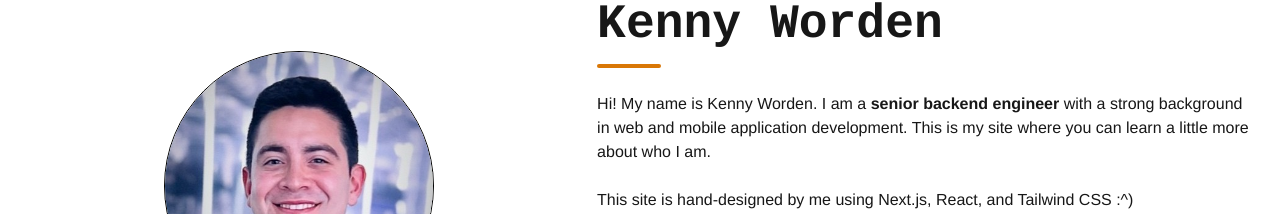
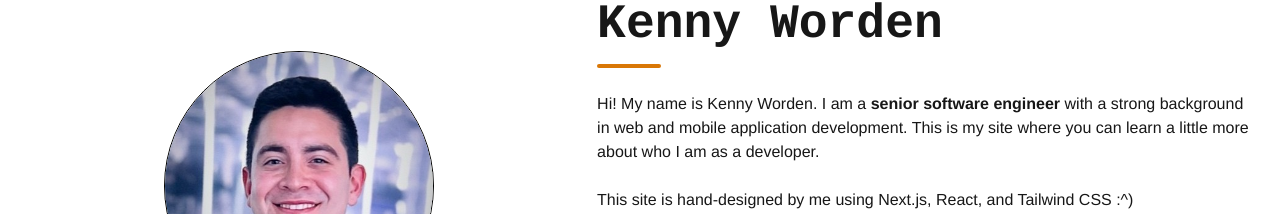
Before and after one commit to kkworden/kenny-worden-web, a Next.js app: page / in a window 1280 px wide. Shown: the part 120-334 px from the top of the page. Built offline with nearby package versions, Linux system fonts and the light colour scheme.

Commit message:
Fix hero section

```diff
--- a/src/components/sections/HeroSection.tsx
+++ b/src/components/sections/HeroSection.tsx
@@ -21,9 +21,9 @@ export default function HeroSection() {
           <h1 className="font-bold text-5xl mb-4 mt-4">Kenny Worden</h1>
           <Break relaxCenter={true} />
           <p>
-            Hi! My name is Kenny Worden. I am a <strong>senior backend engineer</strong> with a strong
+            Hi! My name is Kenny Worden. I am a <strong>senior software engineer</strong> with a strong
             background in web and mobile application development. This is my site where
-            you can learn a little more about who I am.
+            you can learn a little more about who I am as a developer.
           </p>
           <br />
           <p>
@@ -31,7 +31,7 @@ export default function HeroSection() {
           </p>
           <br />
           <p>
-            You can view the site's source code <a className="text-amber-500 font-bold hover:underline" href="https://github.com/kkworden/kenny-worden-web">here</a>.
+            You can view the site&apos;s source code <a className="text-amber-500 font-bold hover:underline" href="https://github.com/kkworden/kenny-worden-web">here</a>.
           </p>
           <br />
           <SocialBar />
```
